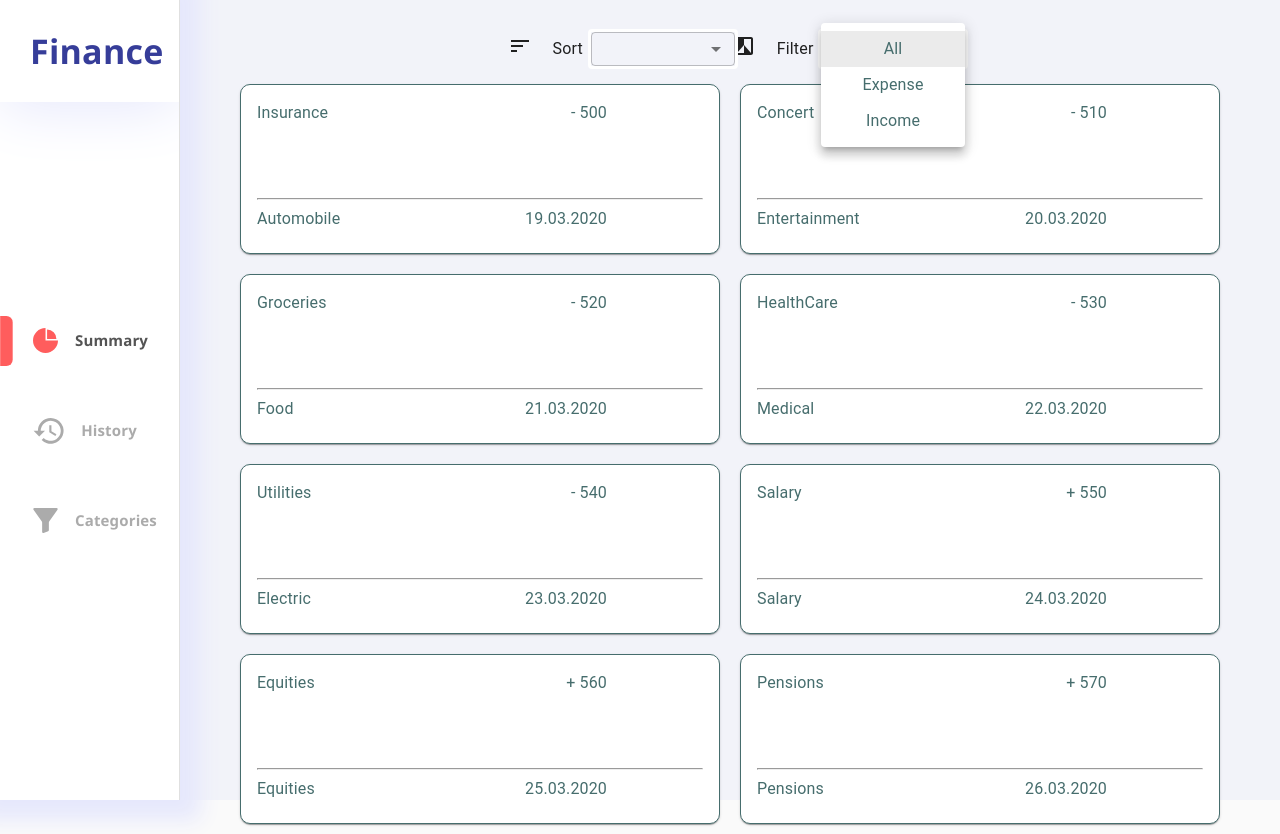
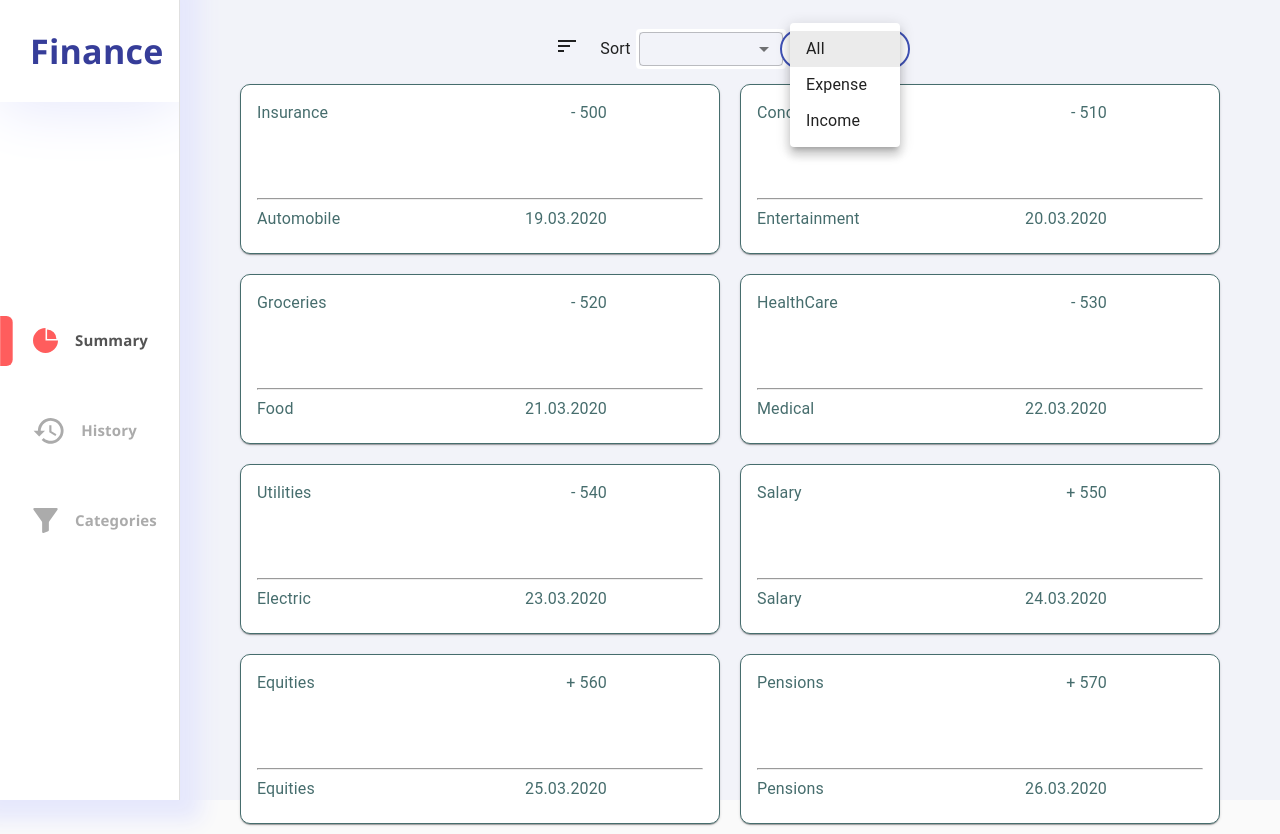
Before and after one commit to LuizaAv/aca-final-project-lge, a React (Create React App) app: page /History in a window 1280 px wide. Both pictures are taken after a click on the button "All". Built offline with nearby package versions, Linux system fonts and the light colour scheme.

Commit message:
feat(Filter) styled

```diff
--- a/src/Components/Filter/Filter.js
+++ b/src/Components/Filter/Filter.js
@@ -2,30 +2,7 @@ import React from 'react';
 import propTypes from 'prop-types';
 import Select from '@material-ui/core/Select';
 import MenuItem from '@material-ui/core/MenuItem';
-import FormControlLabel from '@material-ui/core/FormControlLabel';
-import FilterBAndWOutlinedIcon from '@material-ui/icons/FilterBAndWOutlined';
-import { makeStyles } from '@material-ui/core/styles';
-
-const useStyles = makeStyles({
-  select: {
-    width: 150,
-    height: 40,
-    marginLeft: 5,
-    textAlign: 'center',
-    border: '3px solid #ffffff',
-  },
-  menuItem: {
-    justifyContent: 'center',
-    color: '#466d6d',
-    textDecoration: 'none',
-  },
-  total: {
-    display: 'flex',
-  },
-  icon: {
-    margin: 5,
-  },
-});
+import useStyles from './Filter.style';
 
 export default function Filter({ filterType, setFilterType }) {
   const classes = useStyles();
@@ -34,34 +11,25 @@ export default function Filter({ filterType, setFilterType }) {
     setFilterType(e.target.value);
   };
 
+  const select = [
+    { value: 'all', name: 'All' },
+    { value: 'expense', name: 'Expense' },
+    { value: 'income', name: 'Income' },
+  ];
+
   return (
-    <div className={classes.total}>
-      <div className={classes.icon}>
-        <FilterBAndWOutlinedIcon />
-      </div>
-      <FormControlLabel
-        control={(
     <Select
       className={classes.select}
       variant="outlined"
       value={filterType}
       onChange={handleChange}
     >
-            <MenuItem className={classes.menuItem} value="all">
-              All
+      {select.map((item) => (
+        <MenuItem key={item.name} className={classes.menuItem} value={item.value}>
+          {item.name}
         </MenuItem>
-            <MenuItem className={classes.menuItem} value="expense">
-              Expense
-            </MenuItem>
-            <MenuItem className={classes.menuItem} value="income">
-              Income
-            </MenuItem>
+      ))}
     </Select>
-        )}
-        label="Filter"
-        labelPlacement="start"
-      />
-    </div>
   );
 }
 
--- /dev/null
+++ b/src/Components/Filter/Filter.style.js
@@ -0,0 +1,15 @@
+import { makeStyles } from '@material-ui/core/styles';
+
+export default makeStyles({
+  select: {
+    borderRadius: 25,
+    width: 130,
+    height: 40,
+    padding: 10,
+    marginLeft: 5,
+    backgroundColor: '#fff',
+  },
+  menuItem: {
+
+  },
+});
```
Lines whose indentation alone changed are shown as unchanged.
